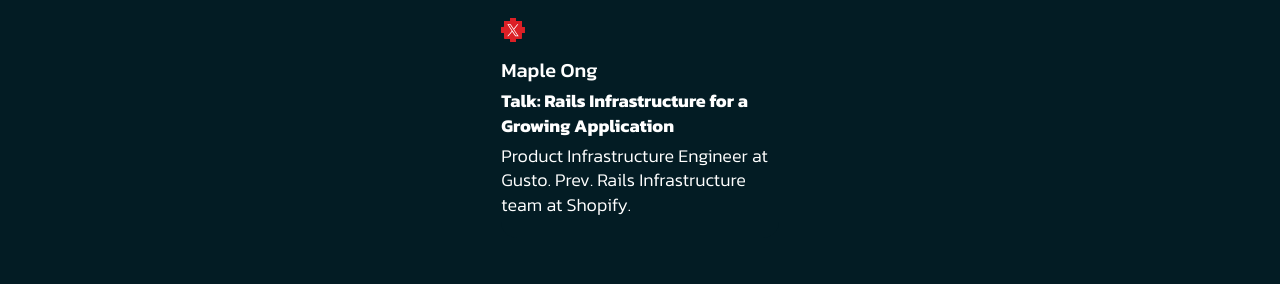
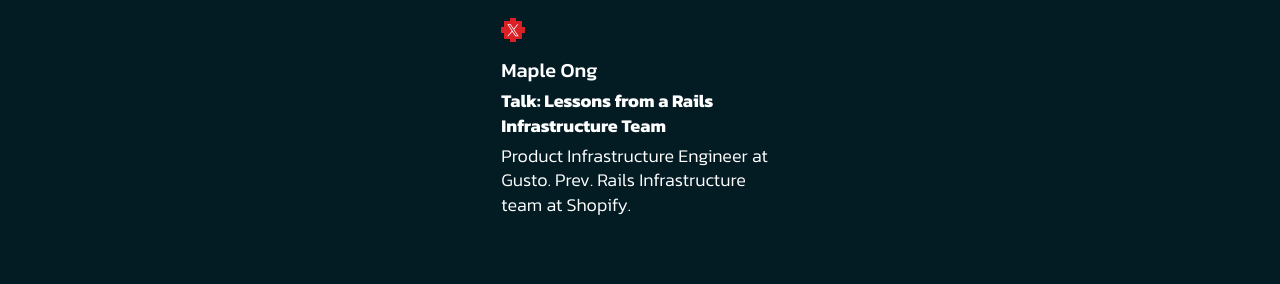
Before and after one commit to euruko/2024.euruko.org, a Jekyll site: the page built from speakers/maple_ong.html, in a window 1280 px wide. Shown: the part 495-779 px from the top of the page. Built offline with Jekyll 4.4.1, drawn with Linux system fonts in a browser that asks for light colours; comment, search, counter and statistics services are not loaded.

Commit message:
Update talk title for Maple

```diff
--- a/_includes/agenda/agenda_day_two.html
+++ b/_includes/agenda/agenda_day_two.html
@@ -123,7 +123,7 @@
       <div class="schedule__item">
         <a href="/speakers/maple_ong" class="schedule__item__image" style="background: url(/assets/images/speakers/maple.jpg) center center / cover no-repeat;"></a>
         <div class="schedule__item__content">
-          <h5 class="schedule__item__title">Rails Infrastructure for a Growing Application</h5>
+          <h5 class="schedule__item__title">Lessons from a Rails Infrastructure Team</h5>
           <p class="schedule__item__speaker">Maple Ong</p>
         </div>
       </div>
--- a/all_speakers.html
+++ b/all_speakers.html
@@ -191,7 +191,7 @@ layout: page
                 </li>
               </ul>
               <h4 class="card__name">Maple Ong</h4>
-              <p class="card__note text--bold">Talk: Rails Infrastructure for a Growing Application</p>
+              <p class="card__note text--bold">Talk: Lessons from a Rails Infrastructure Team</p>
               <p class="card__note">Product Infrastructure Engineer at Gusto. Prev. Rails Infrastructure team at Shopify.</p>
             </div>
           </div>
--- a/speakers/maple_ong.html
+++ b/speakers/maple_ong.html
@@ -20,7 +20,7 @@ layout: page
                 </li>
               </ul>
               <h4 class="card__name">Maple Ong</h4>
-              <p class="card__note text--bold">Talk: Rails Infrastructure for a Growing Application</p>
+              <p class="card__note text--bold">Talk: Lessons from a Rails Infrastructure Team</p>
               <p class="card__note">Product Infrastructure Engineer at Gusto. Prev. Rails Infrastructure team at Shopify.</p>
             </div>
           </div>
```
